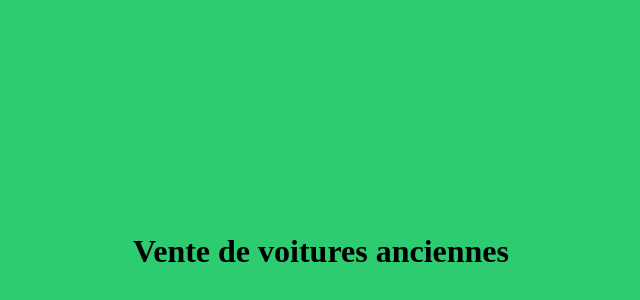
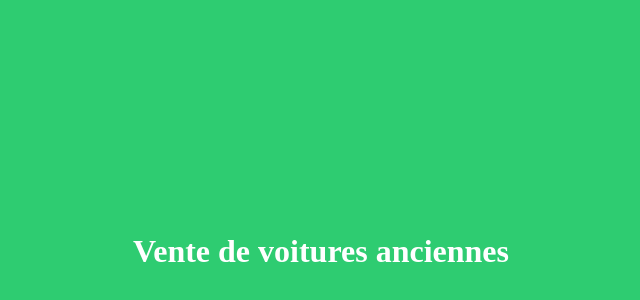
Before and after one commit to kparfait21/locationVoiture, a plain HTML site: page index.html in a window 1280 px wide. Shown: the part 28-328 px from the top of the page, without its empty margins (319-959 px from the left). Drawn offline with Linux system fonts and the light colour scheme.

Commit message:
modification de la couleur de texte

```diff
--- a/index.html
+++ b/index.html
@@ -5,6 +5,6 @@
 	</head>
 
 	<body style="background-color:#2ecc71">
-		<h1 style="padding-top:20%;padding-bottom:20%;text-align:center">Vente de voitures anciennes</h1>
+		<h1 style="padding-top:20%;padding-bottom:20%;text-align:center;color:#FFF">Vente de voitures anciennes</h1>
 	</body>
 </html>
```
